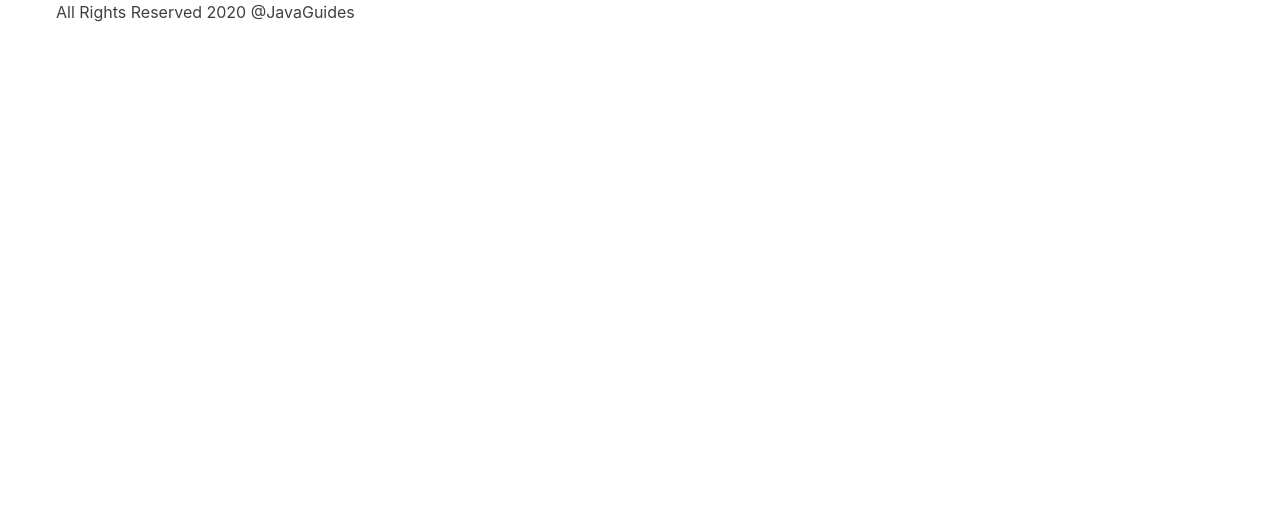
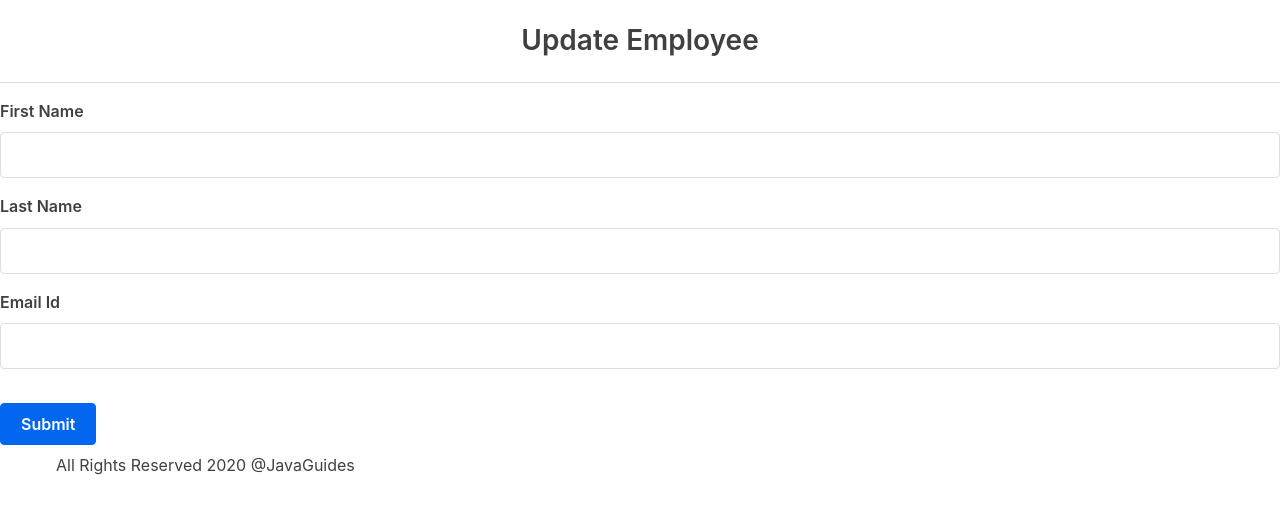
Before and after one commit to MartinEmanuelMaldonado93/employees, an Angular app: page /update-employee/1 in a window 1280 px wide. Before the commit this address led to /. Shown: the top 514 px of the page. Built offline with nearby package versions, Linux system fonts and the light colour scheme; no server answers.

Commit message:
add update section

```diff
--- a/src/app/app-routing.module.ts
+++ b/src/app/app-routing.module.ts
@@ -2,13 +2,15 @@
 import { RouterModule, Routes } from '@angular/router';
 import { CreateEmployeeComponent } from './create-employee/create-employee.component';
 import { EmployeeListComponent } from './employee-list/employee-list.component';
+import { UpdateEmployeeComponent } from './update-employee/update-employee.component';
+import { EmployeeDetailsComponent } from './employee-details/employee-details.component';
 
 const routes: Routes = [
   { path: 'employees', component: EmployeeListComponent },
   { path: 'create-employee', component: CreateEmployeeComponent },
+  { path: 'update-employee/:id', component: UpdateEmployeeComponent },
+  { path: 'employee-details/:id', component: EmployeeDetailsComponent },
   { path: '', redirectTo: 'employees', pathMatch: 'full' },
-  // { path: 'update-employee/:id', component: UpdateEmployeeComponent },
-  // { path: 'employee-details/:id', component: EmployeeDetailsComponent },
 ];
 
 @NgModule({
--- a/src/app/create-employee/create-employee.component.ts
+++ b/src/app/create-employee/create-employee.component.ts
@@ -1,7 +1,7 @@
 import { Component, OnInit } from '@angular/core';
 import { Router } from '@angular/router';
+import { EmployeeService } from '../employee.service';
 import { Employee } from '../employeeClass';
-import { NgModel } from '@angular/forms';
 
 @Component({
   selector: 'app-create-employee',
@@ -9,25 +9,33 @@
   styleUrls: ['./create-employee.component.css'],
 })
 export class CreateEmployeeComponent implements OnInit {
-  employee: I_Employee = new Employee();
+  employee = new Employee();
 
-  constructor(private router: Router) {}
+  constructor(
+    private router: Router,
+    private employeeService: EmployeeService
+  ) {}
 
   ngOnInit(): void {
     throw new Error('Method not implemented.');
   }
+
   saveEmployee() {
-    // this.employeeService.createEmployee(this.employee).subscribe(
-    //   (data) => {
-    //     console.log(data);
-    //     this.goToEmployeeList();
-    //   },
-    //   (error) => console.log(error)
-    // );
+    this.employeeService.createEmployee(this.employee).subscribe({
+      next: (data) => {
+        console.log(data);
+        this.goToEmployeeList();
+      },
+      error: (error) => console.log(error),
+    });
   }
 
   goToEmployeeList() {
     this.router.navigate(['/employees']);
   }
-  onSubmit() {}
+
+  onSubmit() {
+    console.log(this.employee);
+    this.saveEmployee();
+  }
 }
--- a/src/app/employee-list/employee-list.component.ts
+++ b/src/app/employee-list/employee-list.component.ts
@@ -36,7 +36,7 @@
         console.log('hello', employees);
         this.employees = employees;
       });
-    this.refresh$.next();
+    this.onRefreshClick();
   }
   // Trigger a refresh when the user clicks a button or some other event
   onRefreshClick() {
@@ -51,14 +51,13 @@
   }
 
   updateEmployee(id: number) {
-    // this.router.navigate(['update-employee', id]);
+    this.router.navigate(['update-employee', id]);
   }
 
   deleteEmployee(id: number) {
+    /** TODO should show a spinner and then deleted from the ui */
     this.employeeService.deleteEmployee(id).subscribe({
-      complete: () => {
-        console.log('simple complete message'); // item deleted
-      },
+      complete: () => console.log('simple complete message'), // item deleted
       error: () => console.log('error happends'),
       next: (value) => {
         this.employees = this.employees.filter((emp) => emp.id !== id);
--- a/src/app/employee.service.ts
+++ b/src/app/employee.service.ts
@@ -20,7 +20,7 @@
     return this.httpClient.get<I_Employee>(`${this.baseUrl}/${id}`);
   }
   updateEmployee(id: number, employee: I_Employee): Observable<Object> {
-    return this.httpClient.put(`${this.baseUrl}/${id}`, employee);
+    return this.httpClient.patch(`${this.baseUrl}/${id}`, employee);
   }
   deleteEmployee(id: number): Observable<Object> {
     return this.httpClient.delete(`${this.baseUrl}/${id}`);
--- a/src/app/update-employee/update-employee.component.html
+++ b/src/app/update-employee/update-employee.component.html
@@ -1 +1,46 @@
-<p>update-employee works!</p>
+<div class="row">
+  <div class="card col-md-6 offset-md-3 offset-md-3">
+    <div class="row">
+      <h3 class="text-center">Update Employee</h3>
+      <hr />
+      <div class="card-body">
+        <form (ngSubmit)="onSubmit()">
+          <div class="form-group">
+            <label> First Name</label>
+            <input
+              type="text"
+              class="form-control"
+              id="firstName"
+              [(ngModel)]="employee.firstName"
+              name="firstName"
+            />
+          </div>
+
+          <div class="form-group">
+            <label> Last Name</label>
+            <input
+              type="text"
+              class="form-control"
+              id="lastName"
+              [(ngModel)]="employee.lastName"
+              name="lastName"
+            />
+          </div>
+
+          <div class="form-group">
+            <label> Email Id</label>
+            <input
+              type="text"
+              class="form-control"
+              id="emailId"
+              [(ngModel)]="employee.emailId"
+              name="emailId"
+            />
+          </div>
+          <br />
+          <button class="btn btn-success" type="submit">Submit</button>
+        </form>
+      </div>
+    </div>
+  </div>
+</div>
--- a/src/app/update-employee/update-employee.component.ts
+++ b/src/app/update-employee/update-employee.component.ts
@@ -1,10 +1,40 @@
-import { Component } from '@angular/core';
+import { Component, OnInit } from '@angular/core';
+import { ActivatedRoute, Router } from '@angular/router';
+import { EmployeeService } from '../employee.service';
+import { Employee } from '../employeeClass';
 
 @Component({
   selector: 'app-update-employee',
   templateUrl: './update-employee.component.html',
-  styleUrls: ['./update-employee.component.css']
+  styleUrls: ['./update-employee.component.css'],
 })
-export class UpdateEmployeeComponent {
+export class UpdateEmployeeComponent implements OnInit {
+  id: number = 0;
+  employee: Employee = new Employee();
 
+  constructor(
+    private employeeService: EmployeeService,
+    private route: ActivatedRoute,
+    private router: Router
+  ) {}
+
+  ngOnInit(): void {
+    this.id = this.route.snapshot.params['id'];
+
+    this.employeeService.getEmployeeById(this.id).subscribe({
+      next: (emp) => (this.employee = emp),
+      error: (error) => console.log(error),
+    });
+  }
+
+  onSubmit() {
+    this.employeeService.updateEmployee(this.id, this.employee).subscribe({
+      next: (data) => this.goToEmployeeList(),
+      error: (error) => console.log(error),
+    });
+  }
+
+  goToEmployeeList() {
+    this.router.navigate(['/employees']);
+  }
 }
```
